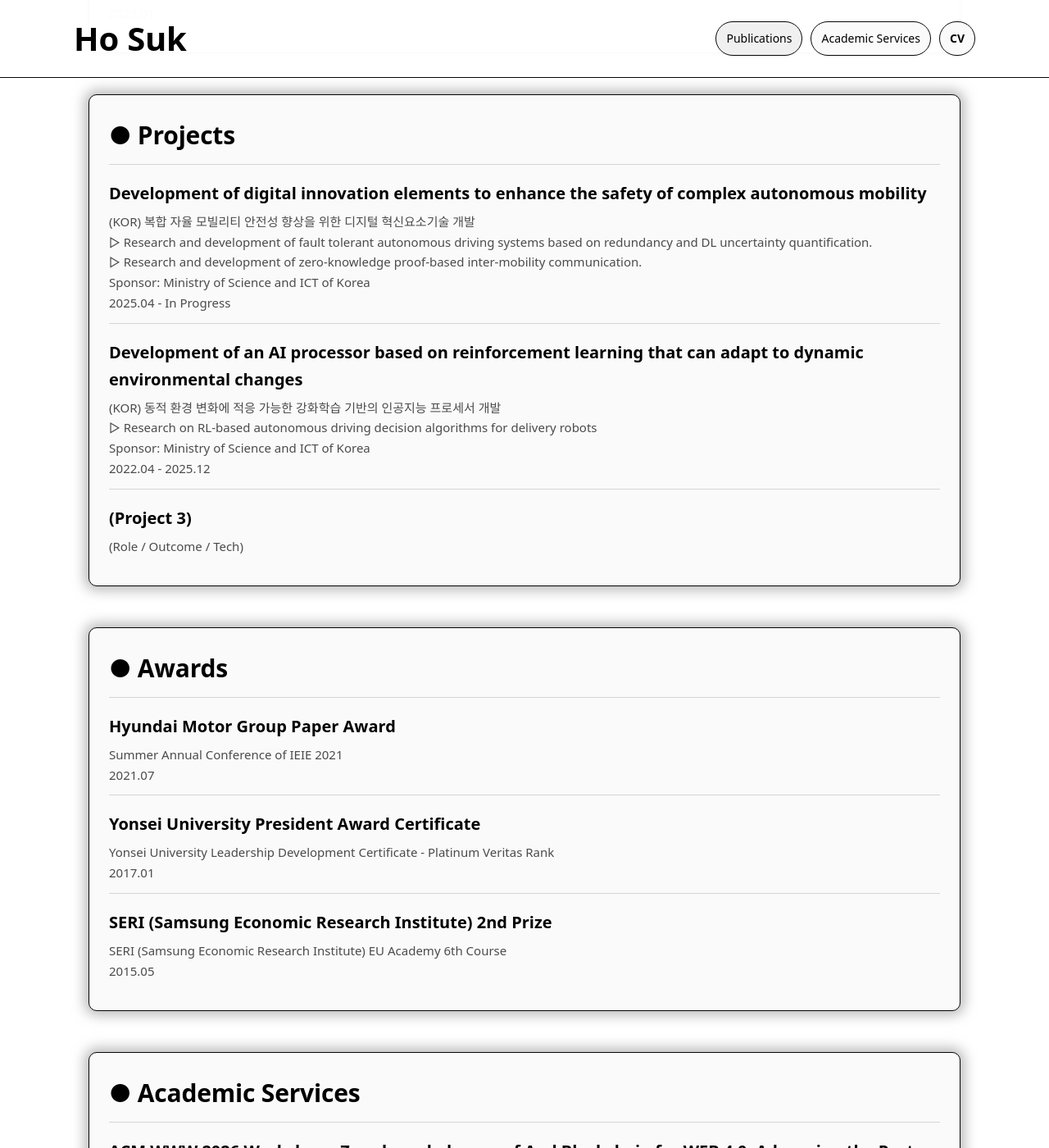
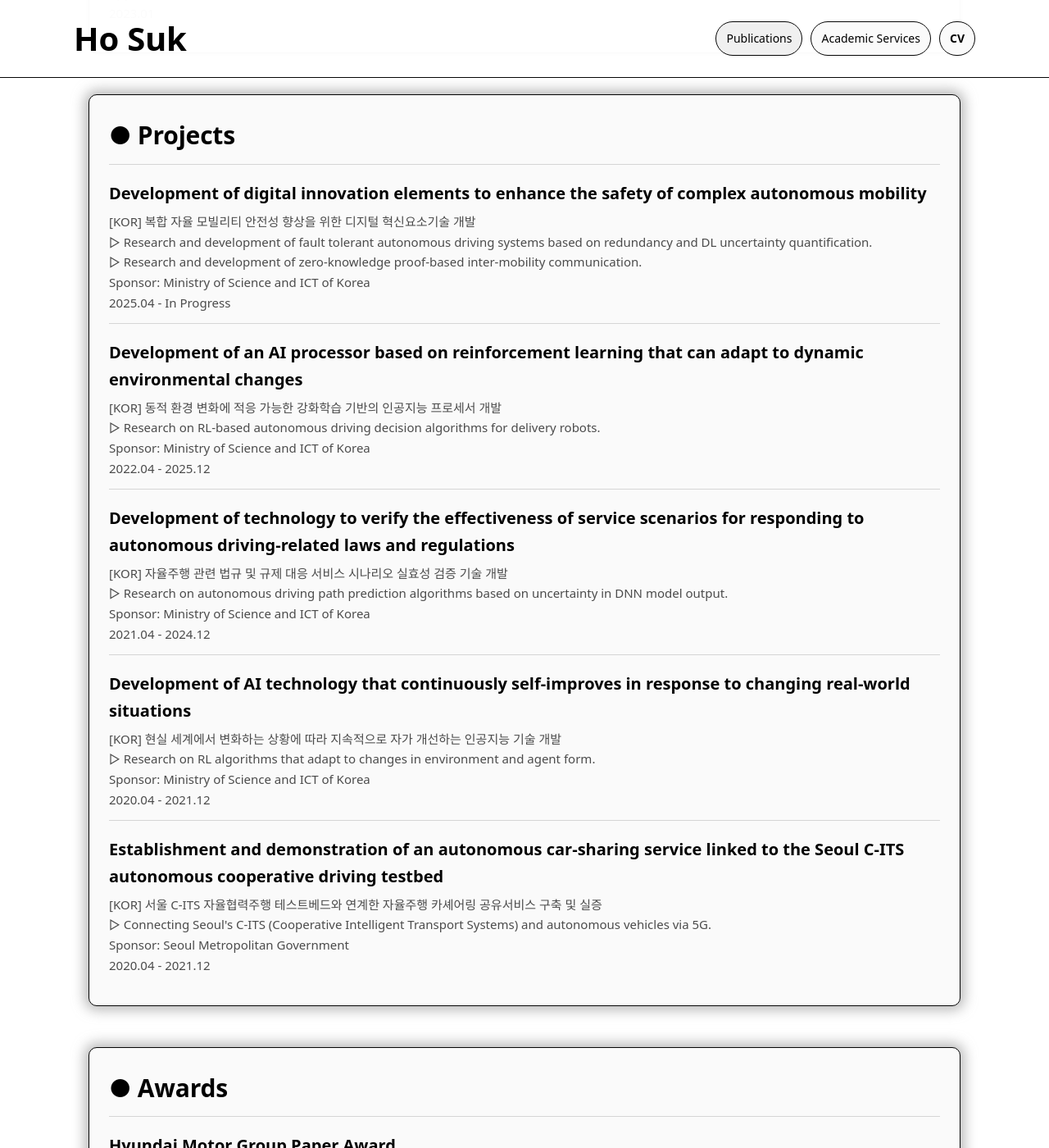
Before and after one commit to ho-suk-93/ho-suk-93.github.io, a Jekyll site: the page built from index.md, in a window 1280 px wide and 1400 px high, scrolled down 5900 px. Shown: the whole window at 82% size. Built offline with Jekyll 4.4.1, drawn with Linux system fonts in a browser that asks for light colours; some of the changed text lies outside the part shown.

Commit message:
Update index.md

```diff
--- a/index.md
+++ b/index.md
@@ -142,7 +142,7 @@ description: "Ho Suk's Personal Website"
     </div>
     <div class="list-item">
       <p class="item-title">Automotive Software Development Methodologies and Standards</p>
-      <p class="item-desc">(KOR) 자동차 소프트웨어 개발 방법론 및 표준</p>
+      <p class="item-desc">[KOR] 자동차 소프트웨어 개발 방법론 및 표준</p>
       <p class="item-desc"><b>Ho Suk</b></p>
       <p class="item-desc">Automotive Software [Book]</p>
       <p class="item-desc">2025.02</p>
@@ -198,14 +198,14 @@ description: "Ho Suk's Personal Website"
     </div>
     <div class="list-item">
       <p class="item-title">Self-supervised Learning for Frontal Camera Input based Real-time Localization of Autonomous Vehicles</p>
-      <p class="item-desc">(KOR) 자율주행차를 위한 전방 카메라 이미지 기반 자가 지도 학습 실시간 위치 추정 기술</p>
+      <p class="item-desc">[KOR] 자율주행차를 위한 전방 카메라 이미지 기반 자가 지도 학습 실시간 위치 추정 기술</p>
       <p class="item-desc">Taewoo Kim, <b>Ho Suk</b>, Junekyo Jhung, Hyungbin Park, Shiho Kim</p>
       <p class="item-desc">Summer Annual Conference of IEIE, 2021 [Conference]</p>
       <p class="item-desc">2021.06</p>
     </div>
     <div class="list-item">
       <p class="item-title">Passenger-oriented On-Demand Mobility Services using C-ITS-based Autonomous Vehicles</p>
-      <p class="item-desc">(KOR) C-ITS 기반 자율주행자동차를 활용한 승객 중심의 온-디맨드 운송 서비스</p>
+      <p class="item-desc">[KOR] C-ITS 기반 자율주행자동차를 활용한 승객 중심의 온-디맨드 운송 서비스</p>
       <p class="item-desc"><b>Ho Suk</b>, Taewoo Kim, Hyungbin Park, Junekyo Jhung, Jaekwang Cha, Shiho Kim</p>
       <p class="item-desc">Summer Annual Conference of IEIE 2021 [Conference]</p>
       <p class="item-desc">2021.06</p>
@@ -233,20 +233,20 @@ description: "Ho Suk's Personal Website"
     <div class="section-title">● Patents</div>
     <div class="list-item">
       <p class="item-title">TBA</p>
-      <p class="item-desc">(KOR) TBA</p>
-      <p class="item-desc">Application Number: TBA (KOR)</p>
+      <p class="item-desc">[KOR] TBA</p>
+      <p class="item-desc">Application Number: TBA (Korea)</p>
       <p class="item-desc">2026.01</p>
     </div>
     <div class="list-item">
       <p class="item-title">System and Method for Utilizing Deep Ensemble-based AI Model Uncertainty as a SOTIF Metric in Autonomous Driving Systems</p>
-      <p class="item-desc">(KOR) 딥 앙상블 기반 AI 모델의 불확실성을 자율주행시스템의 SOTIF 지표로 활용하는 장치 및 방법</p>
-      <p class="item-desc">Application Number: 10-2025-0182105 (KOR)</p>
+      <p class="item-desc">[KOR] 딥 앙상블 기반 AI 모델의 불확실성을 자율주행시스템의 SOTIF 지표로 활용하는 장치 및 방법</p>
+      <p class="item-desc">Application Number: 10-2025-0182105 (Korea)</p>
       <p class="item-desc">2025.11</p>
     </div>
     <div class="list-item">
       <p class="item-title">Driving Automation Apparatus and Method</p>
-      <p class="item-desc">(KOR) 주행 자동화 장치 및 방법</p>
-      <p class="item-desc">Application Number: 10-2023-0005272 (KOR)</p>
+      <p class="item-desc">[KOR] 주행 자동화 장치 및 방법</p>
+      <p class="item-desc">Application Number: 10-2023-0005272 (Korea)</p>
       <p class="item-desc">2023.01</p>
     </div>
   </div>
@@ -259,7 +259,7 @@ description: "Ho Suk's Personal Website"
     <div class="section-title">● Projects</div>
     <div class="list-item">
       <p class="item-title">Development of digital innovation elements to enhance the safety of complex autonomous mobility</p>
-      <p class="item-desc">(KOR) 복합 자율 모빌리티 안전성 향상을 위한 디지털 혁신요소기술 개발</p>
+      <p class="item-desc">[KOR] 복합 자율 모빌리티 안전성 향상을 위한 디지털 혁신요소기술 개발</p>
       <p class="item-desc">▷ Research and development of fault tolerant autonomous driving systems based on redundancy and DL uncertainty quantification.</p>
       <p class="item-desc">▷ Research and development of zero-knowledge proof-based inter-mobility communication.</p>
       <p class="item-desc">Sponsor: Ministry of Science and ICT of Korea</p>
@@ -267,15 +267,31 @@ description: "Ho Suk's Personal Website"
     </div>
     <div class="list-item">
       <p class="item-title">Development of an AI processor based on reinforcement learning that can adapt to dynamic environmental changes</p>
-      <p class="item-desc">(KOR) 동적 환경 변화에 적응 가능한 강화학습 기반의 인공지능 프로세서 개발</p>
-      <p class="item-desc">▷ Research on RL-based autonomous driving decision algorithms for delivery robots</p>
+      <p class="item-desc">[KOR] 동적 환경 변화에 적응 가능한 강화학습 기반의 인공지능 프로세서 개발</p>
+      <p class="item-desc">▷ Research on RL-based autonomous driving decision algorithms for delivery robots.</p>
       <p class="item-desc">Sponsor: Ministry of Science and ICT of Korea</p>
       <p class="item-desc">2022.04 - 2025.12</p>
     </div>
-
     <div class="list-item">
-      <p class="item-title">(Project 3)</p>
-      <p class="item-desc">(Role / Outcome / Tech)</p>
+      <p class="item-title">Development of technology to verify the effectiveness of service scenarios for responding to autonomous driving-related laws and regulations</p>
+      <p class="item-desc">[KOR] 자율주행 관련 법규 및 규제 대응 서비스 시나리오 실효성 검증 기술 개발</p>
+      <p class="item-desc">▷ Research on autonomous driving path prediction algorithms based on uncertainty in DNN model output.</p>
+      <p class="item-desc">Sponsor: Ministry of Science and ICT of Korea</p>
+      <p class="item-desc">2021.04 - 2024.12</p>
+    </div>
+    <div class="list-item">
+      <p class="item-title">Development of AI technology that continuously self-improves in response to changing real-world situations</p>
+      <p class="item-desc">[KOR] 현실 세계에서 변화하는 상황에 따라 지속적으로 자가 개선하는 인공지능 기술 개발</p>
+      <p class="item-desc">▷ Research on RL algorithms that adapt to changes in environment and agent form.</p>
+      <p class="item-desc">Sponsor: Ministry of Science and ICT of Korea</p>
+      <p class="item-desc">2020.04 - 2021.12</p>
+    </div>
+    <div class="list-item">
+      <p class="item-title">Establishment and demonstration of an autonomous car-sharing service linked to the Seoul C-ITS autonomous cooperative driving testbed</p>
+      <p class="item-desc">[KOR] 서울 C-ITS 자율협력주행 테스트베드와 연계한 자율주행 카셰어링 공유서비스 구축 및 실증</p>
+      <p class="item-desc">▷ Connecting Seoul's C-ITS (Cooperative Intelligent Transport Systems) and autonomous vehicles via 5G.</p>
+      <p class="item-desc">Sponsor: Seoul Metropolitan Government</p>
+      <p class="item-desc">2020.04 - 2021.12</p>
     </div>
   </div>
 </section>
@@ -394,7 +410,7 @@ description: "Ho Suk's Personal Website"
     <div class="list-item">
       <p class="item-title">TOEIC (Test Of English for International Communication)</p>
       <p class="item-desc">970/990 Points (Top 2%)</p>
-      <p class="item-desc">Institution: ETS(Educational Testing Service)</p>
+      <p class="item-desc">Institution: ETS (Educational Testing Service)</p>
       <p class="item-desc">Issue Number: 039249-0314001501</p>
       <p class="item-desc">2016.08.28</p>
     </div>
```
